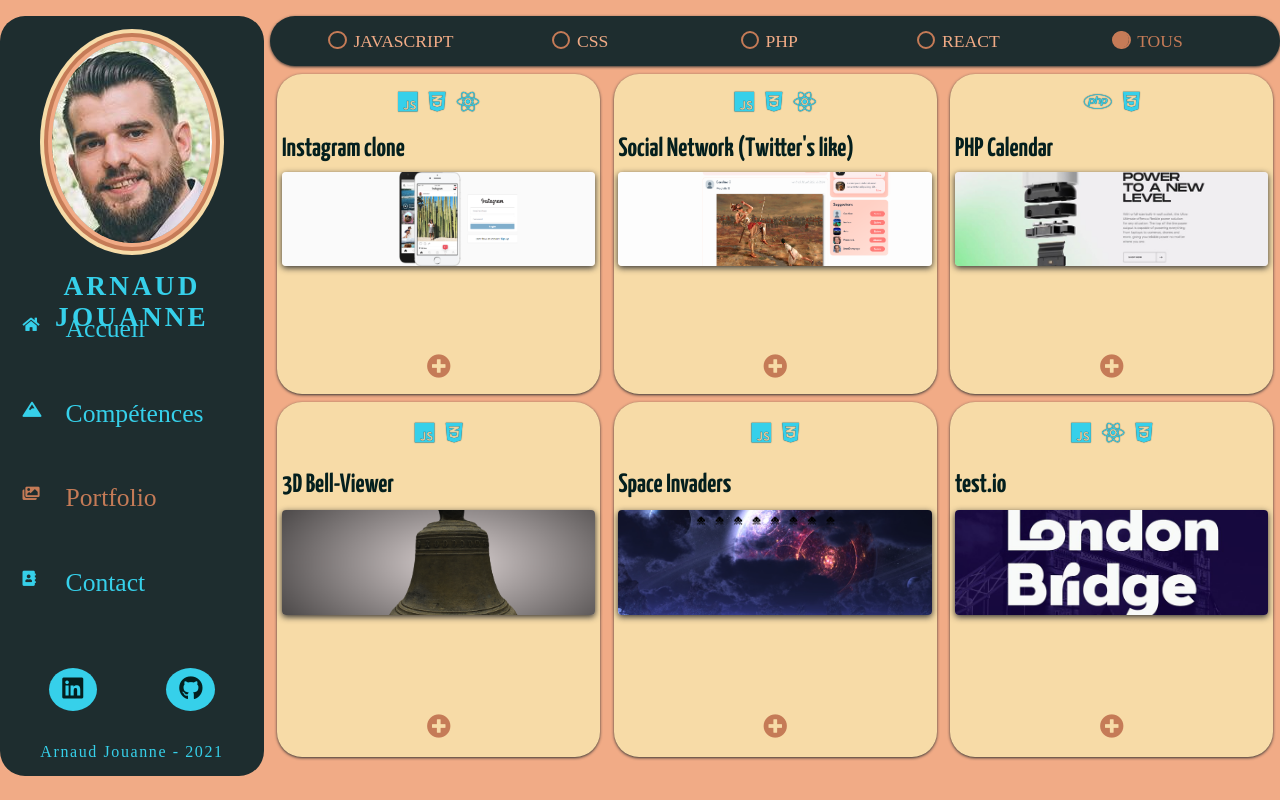
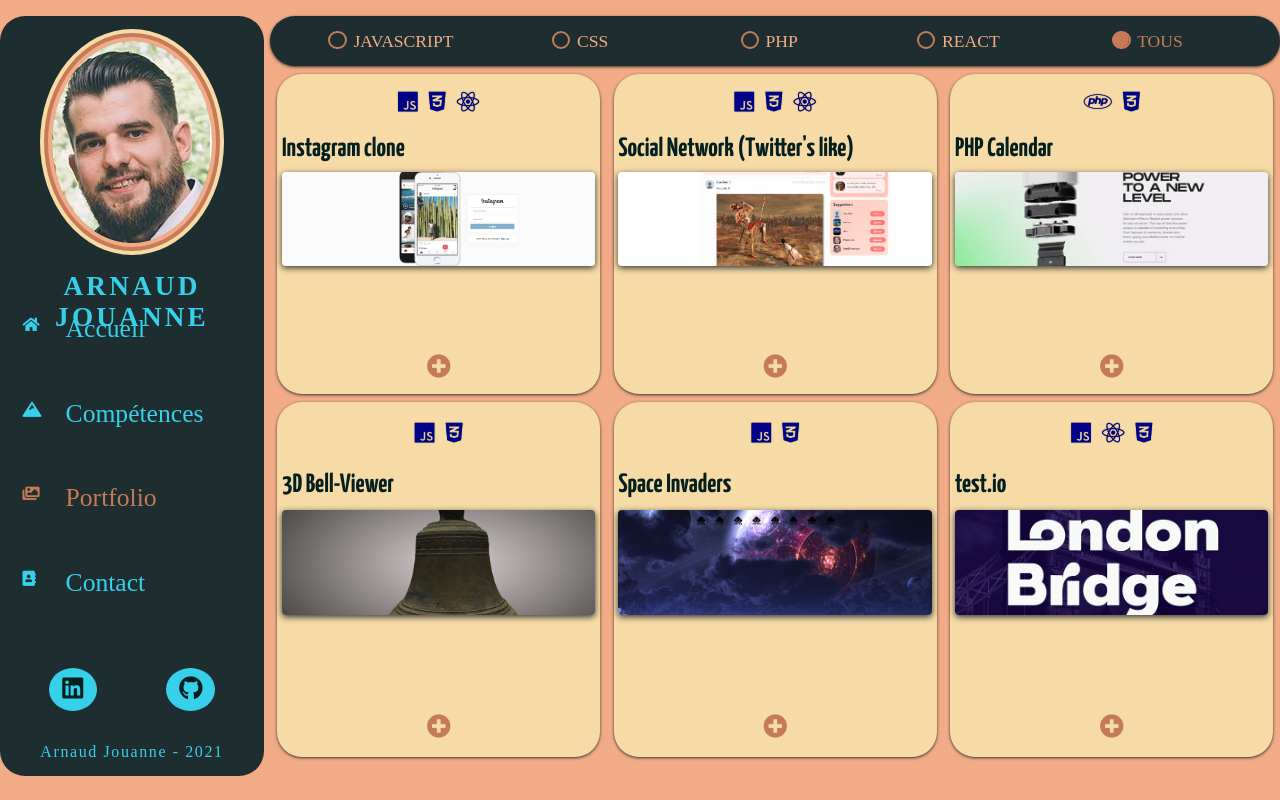
Before and after one commit to Nonos2k12/Site_CV_React, a React (Create React App) app: page /portfolio in a window 1280 px wide. Built offline with nearby package versions, Linux system fonts and the light colour scheme; a web font is replaced by a local one.

Commit message:
Change the color of icons on the portfolio page

```diff
--- a/src/styles/pages/_portfolio.scss
+++ b/src/styles/pages/_portfolio.scss
@@ -108,7 +108,7 @@
       i {
         font-size: 1.4rem;
         padding: 0 0.35rem;
-        color: $color-5;
+        color: $color-6;
         text-shadow: 0 0px 1px $color-1;
       }
     }
```
